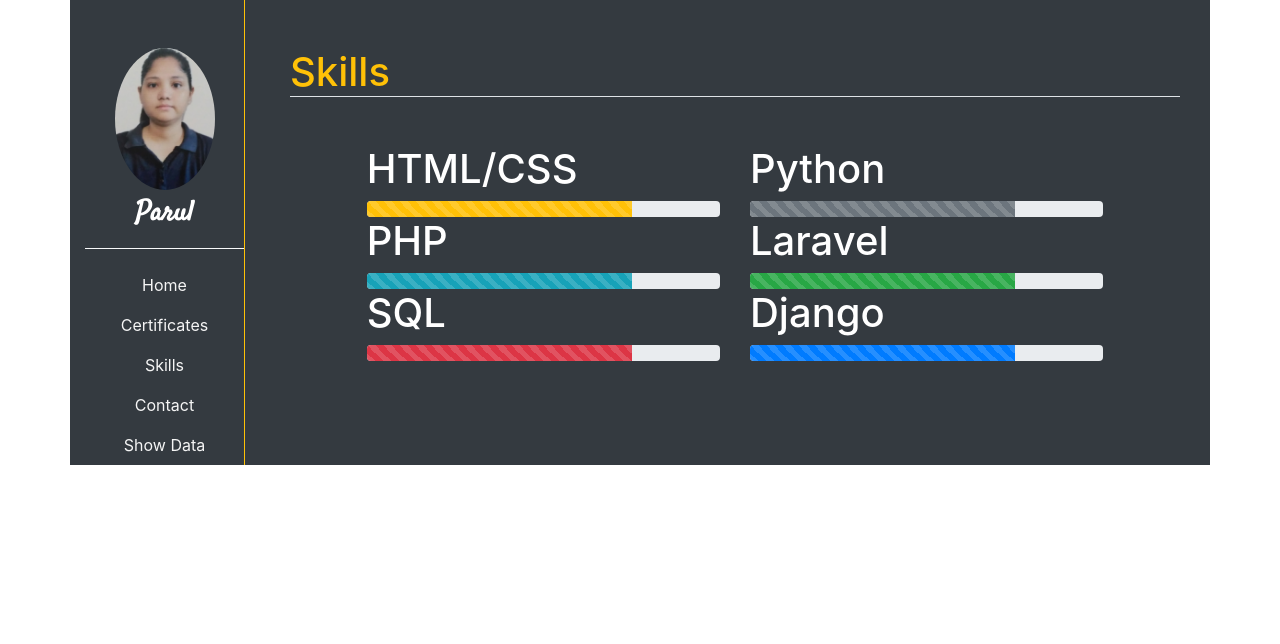
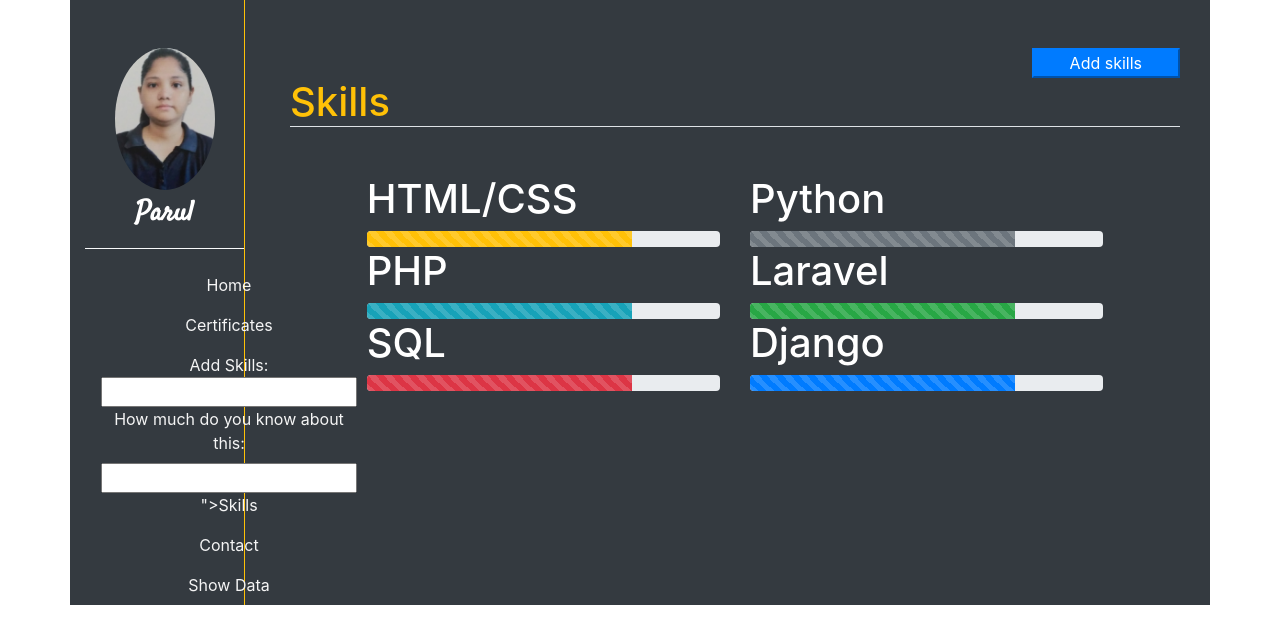
Before and after one commit to parul1qainfotech/Python-training, a Django app: template resumeproject/edu/templates/edu/skills.html in a window 1280 px wide. Shown: the top 644 px of the page. Run offline with Django 3.2, Linux system fonts and the light colour scheme; the template is opened without the code that fills it: values that come from a table or form of the project are taken from there, others are empty; data comes from the database, SQL or seed files in the repository; both versions use the stored data as it was after the commit; some libraries are stand-ins or nearby versions.

Commit message:
updated files

```diff
--- a/resumeproject/core/admin.py
+++ b/resumeproject/core/admin.py
@@ -1,6 +1,10 @@
 from django.contrib import admin
 from core.models import Contact
 # Register your models here.
+
+
+#can use decorator for model registration
+# @admin.register(Contact)
 
 class ContactAdmin(admin.ModelAdmin):
     list_display=('id','name','email','subject','message')
--- a/resumeproject/core/models.py
+++ b/resumeproject/core/models.py
@@ -9,5 +9,5 @@
 
 
 
-def __str__(self):
-    return self.name
+    def __str__(self):
+        return self.name
--- /dev/null
+++ b/resumeproject/edu/forms.py
@@ -0,0 +1,6 @@
+from django import forms
+
+class AddSkills(forms.Form):
+
+    skill=forms.CharField(label="Add Skills")
+    percent=forms.IntegerField(label="How much do you know about this")
--- a/resumeproject/edu/templates/edu/skills.html
+++ b/resumeproject/edu/templates/edu/skills.html
@@ -2,7 +2,9 @@
 
 {% block content %}
 <div class="container mt-5">
+  <button class=" col-sm-2 btn-primary offset-10"><a href="{% url 'addskills' %}" class="text-white">Add skills</a></button>
     <h1 class="text-warning border-bottom mb-5">Skills</h1>
+
     <div class="row ">
         <div class="col-sm-5 offset-sm-1 text-white">
             <h1>HTML/CSS</h1>
--- a/resumeproject/edu/urls.py
+++ b/resumeproject/edu/urls.py
@@ -3,4 +3,5 @@
 
 urlpatterns = [
     path('skills/', views.skills,name="skills"),
+    path('addskills/',views.addskills,name="addskills"),
 ]
--- a/resumeproject/edu/views.py
+++ b/resumeproject/edu/views.py
@@ -1,6 +1,10 @@
 from django.shortcuts import render
-
+from .forms import AddSkills
 # Create your views here.
 def skills(request):
     context={'skills':'active'}
     return render(request,"edu/skills.html",context)
+
+def addskills(request):
+    addskill=AddSkills()
+    return render(request,"edu/addskills.html",{"skills":addskill})
```
Also changed, not shown: resumeproject/edu/templates/edu/addskills.html (added, +12 -0 lines), resumeproject/db.sqlite3.
